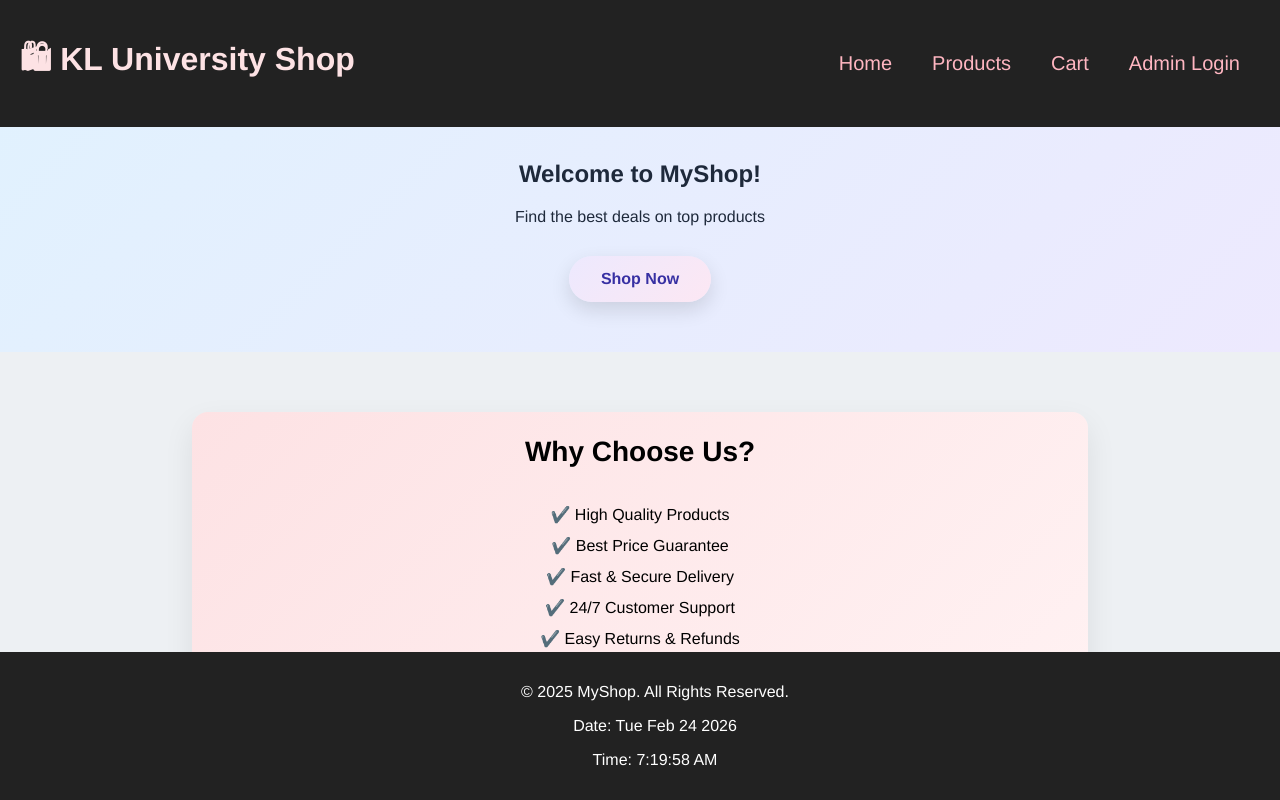
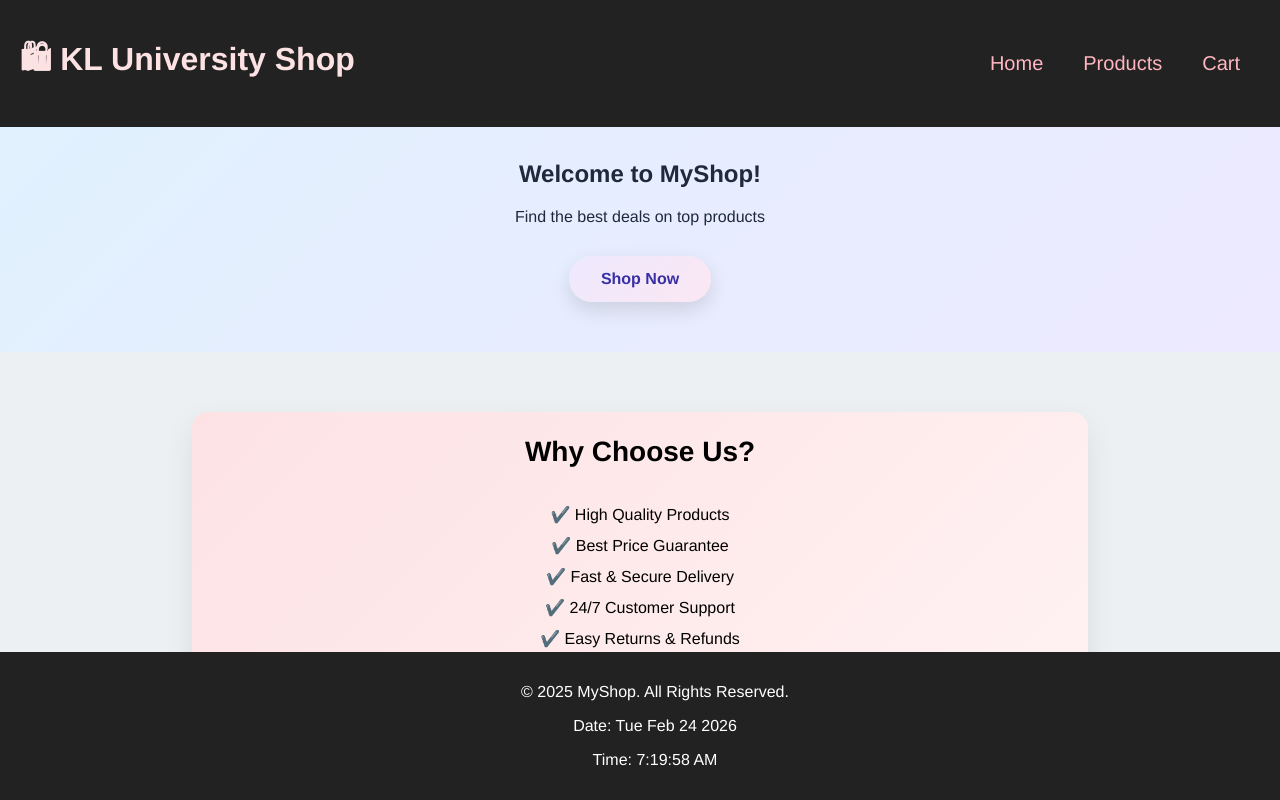
Before and after one commit to 2500031070/ecomm-app1, a React (Vite) app: page / in a window 1280 px wide. Built offline with nearby package versions, Linux system fonts and the light colour scheme; the HTML template or start-up script is replaced by a standard one.

Commit message:
admin visible after user login

```diff
--- a/src/components/Header.jsx
+++ b/src/components/Header.jsx
@@ -3,15 +3,12 @@ import { Link, useNavigate } from "react-router-dom";
 function Header() {
   const navigate = useNavigate();
   const name = localStorage.getItem("username");
-  const isAdmin =
-    localStorage.getItem("isAdminLoggedIn") === "true";
 
   const handleLogout = () => {
-  localStorage.removeItem("isLoggedIn");
-  localStorage.removeItem("username");
-  localStorage.removeItem("cart");
-  localStorage.removeItem("isAdminLoggedIn"); // add this
-  navigate("/");
+    localStorage.removeItem("isLoggedIn");
+    localStorage.removeItem("username");
+    localStorage.removeItem("cart");
+    navigate("/");
   };
 
   return (
@@ -23,12 +20,12 @@ function Header() {
         <Link to="/products">Products</Link>
         <Link to="/cart">Cart</Link>
 
-        {/* Admin Login Link */}
-        <Link to="/admin">
-          {isAdmin ? "Admin Dashboard" : "Admin Login"}
-        </Link>
+        {/* Show Admin only after user login */}
+        {name && (
+          <Link to="/admin">Admin</Link>
+        )}
 
-        {/* User Logout */}
+        {/* Logout */}
         {name && (
           <button className="logout-btn" onClick={handleLogout}>
             Logout
```
